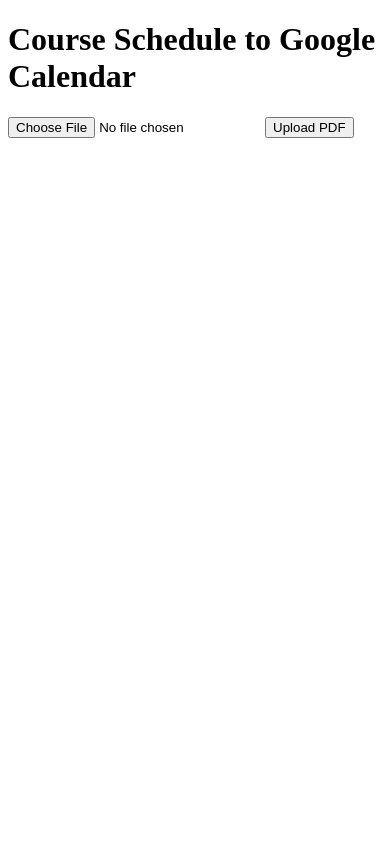
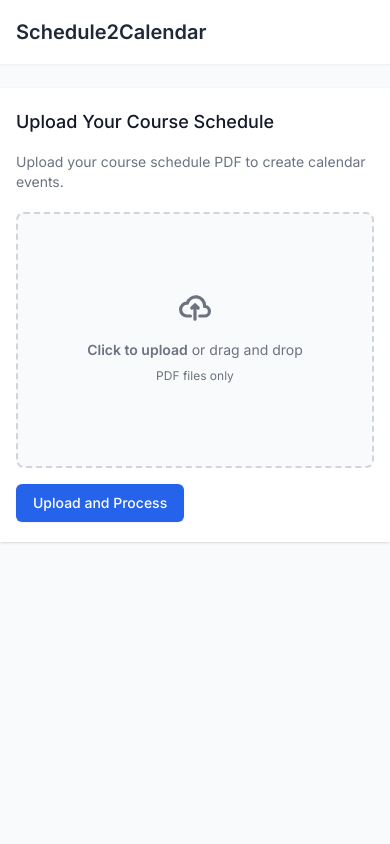
Before and after one commit to Lawrence908/CourseSchedule2Calendar, a Flask app: page / in a window 390 px wide. Run offline with Flask 3, Linux system fonts and the light colour scheme; some libraries are stand-ins or nearby versions.

Commit message:
Add HTML templates for the application, including base layout, confirmation, upload, provider selection, and index pages. Enhance user interface with Tailwind CSS for improved styling and user experience.

```diff
--- /dev/null
+++ b/templates/base.html
@@ -0,0 +1,55 @@
+<!DOCTYPE html>
+<html lang="en">
+<head>
+    <meta charset="utf-8">
+    <meta name="viewport" content="width=device-width, initial-scale=1.0">
+    <title>{% block title %}Course Schedule to Calendar{% endblock %}</title>
+    <script src="https://cdn.tailwindcss.com"></script>
+    <link href="https://fonts.googleapis.com/css2?family=Inter:wght@400;500;600;700&display=swap" rel="stylesheet">
+    <style>
+        body {
+            font-family: 'Inter', sans-serif;
+        }
+    </style>
+</head>
+<body class="bg-gray-50 min-h-screen">
+    <nav class="bg-white shadow-sm">
+        <div class="max-w-7xl mx-auto px-4 sm:px-6 lg:px-8">
+            <div class="flex justify-between h-16">
+                <div class="flex">
+                    <div class="flex-shrink-0 flex items-center">
+                        <a href="{{ url_for('index') }}" class="text-xl font-semibold text-gray-800">
+                            Schedule2Calendar
+                        </a>
+                    </div>
+                </div>
+            </div>
+        </div>
+    </nav>
+
+    <main class="max-w-7xl mx-auto py-6 sm:px-6 lg:px-8">
+        {% with messages = get_flashed_messages() %}
+            {% if messages %}
+                <div class="mb-4">
+                    {% for message in messages %}
+                        <div class="bg-blue-50 border-l-4 border-blue-400 p-4 mb-2">
+                            <div class="flex">
+                                <div class="flex-shrink-0">
+                                    <svg class="h-5 w-5 text-blue-400" viewBox="0 0 20 20" fill="currentColor">
+                                        <path fill-rule="evenodd" d="M18 10a8 8 0 11-16 0 8 8 0 0116 0zm-7-4a1 1 0 11-2 0 1 1 0 012 0zM9 9a1 1 0 000 2v3a1 1 0 001 1h1a1 1 0 100-2v-3a1 1 0 00-1-1H9z" clip-rule="evenodd"/>
+                                    </svg>
+                                </div>
+                                <div class="ml-3">
+                                    <p class="text-sm text-blue-700">{{ message }}</p>
+                                </div>
+                            </div>
+                        </div>
+                    {% endfor %}
+                </div>
+            {% endif %}
+        {% endwith %}
+
+        {% block content %}{% endblock %}
+    </main>
+</body>
+</html>
--- a/templates/index.html
+++ b/templates/index.html
@@ -1,23 +1,72 @@
-<!doctype html>
-<html lang="en">
-<head>
-    <meta charset="utf-8">
-    <title>Course Schedule to Google Calendar</title>
-</head>
-<body>
-    <h1>Course Schedule to Google Calendar</h1>
-    <form action="{{ url_for('upload_file') }}" method="post" enctype="multipart/form-data">
-        <input type="file" name="file">
-        <input type="submit" value="Upload PDF">
-    </form>
-    {% with messages = get_flashed_messages() %}
-      {% if messages %}
-        <ul>
-        {% for message in messages %}
-          <li>{{ message }}</li>
-        {% endfor %}
-        </ul>
-      {% endif %}
-    {% endwith %}
-</body>
-</html>
+{% extends "base.html" %}
+
+{% block title %}Upload Schedule - Schedule2Calendar{% endblock %}
+
+{% block content %}
+<div class="bg-white shadow sm:rounded-lg">
+    <div class="px-4 py-5 sm:p-6">
+        <h2 class="text-lg font-medium text-gray-900 mb-4">Upload Your Course Schedule</h2>
+        <div class="mt-2 max-w-xl text-sm text-gray-500">
+            <p>Upload your course schedule PDF to create calendar events.</p>
+        </div>
+        <form id="uploadForm" action="{{ url_for('upload_file') }}" method="post" enctype="multipart/form-data" class="mt-5">
+            <div class="flex items-center justify-center w-full">
+                <label id="drop-area" for="file" class="flex flex-col items-center justify-center w-full h-64 border-2 border-gray-300 border-dashed rounded-lg cursor-pointer bg-gray-50 hover:bg-gray-100 transition-colors">
+                    <div id="upload-content" class="flex flex-col items-center justify-center pt-5 pb-6">
+                        <svg class="w-8 h-8 mb-4 text-gray-500" aria-hidden="true" xmlns="http://www.w3.org/2000/svg" fill="none" viewBox="0 0 20 16">
+                            <path stroke="currentColor" stroke-linecap="round" stroke-linejoin="round" stroke-width="2" d="M13 13h3a3 3 0 0 0 0-6h-.025A5.56 5.56 0 0 0 16 6.5 5.5 5.5 0 0 0 5.207 5.021C5.137 5.017 5.071 5 5 5a4 4 0 0 0 0 8h2.167M10 15V6m0 0L8 8m2-2 2 2"/>
+                        </svg>
+                        <p class="mb-2 text-sm text-gray-500"><span class="font-semibold">Click to upload</span> or drag and drop</p>
+                        <p class="text-xs text-gray-500">PDF files only</p>
+                    </div>
+                    <input id="file" name="file" type="file" class="hidden" accept=".pdf" />
+                    <div id="file-info" class="hidden flex flex-col items-center justify-center pt-5 pb-6">
+                        <img src="/static/pdf-icon.png" alt="PDF" class="h-8 w-8 mb-2">
+                        <span id="filename" class="text-sm text-gray-700"></span>
+                    </div>
+                </label>
+            </div>
+            <div class="mt-4">
+                <button type="submit" class="inline-flex items-center px-4 py-2 border border-transparent text-sm font-medium rounded-md shadow-sm text-white bg-blue-600 hover:bg-blue-700 focus:outline-none focus:ring-2 focus:ring-offset-2 focus:ring-blue-500">
+                    Upload and Process
+                </button>
+            </div>
+        </form>
+    </div>
+</div>
+<script>
+const dropArea = document.getElementById('drop-area');
+const fileInput = document.getElementById('file');
+const fileInfo = document.getElementById('file-info');
+const filenameSpan = document.getElementById('filename');
+const uploadContent = document.getElementById('upload-content');
+
+dropArea.addEventListener('dragover', (e) => {
+    e.preventDefault();
+    dropArea.classList.add('bg-blue-50', 'border-blue-400');
+});
+dropArea.addEventListener('dragleave', (e) => {
+    e.preventDefault();
+    dropArea.classList.remove('bg-blue-50', 'border-blue-400');
+});
+dropArea.addEventListener('drop', (e) => {
+    e.preventDefault();
+    dropArea.classList.remove('bg-blue-50', 'border-blue-400');
+    if (e.dataTransfer.files.length) {
+        fileInput.files = e.dataTransfer.files;
+        showFileInfo();
+    }
+});
+fileInput.addEventListener('change', showFileInfo);
+function showFileInfo() {
+    if (fileInput.files.length) {
+        filenameSpan.textContent = fileInput.files[0].name;
+        fileInfo.classList.remove('hidden');
+        uploadContent.classList.add('hidden');
+    } else {
+        fileInfo.classList.add('hidden');
+        uploadContent.classList.remove('hidden');
+    }
+}
+</script>
+{% endblock %}
```
Also changed, not shown: templates/confirm.html (+34 -13 lines), templates/select_provider.html (added, +31 -0 lines).
